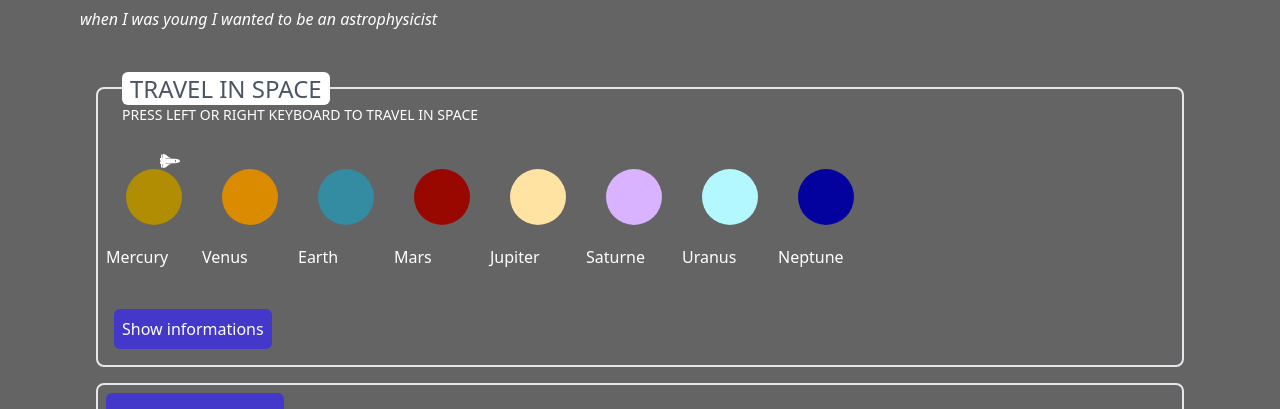
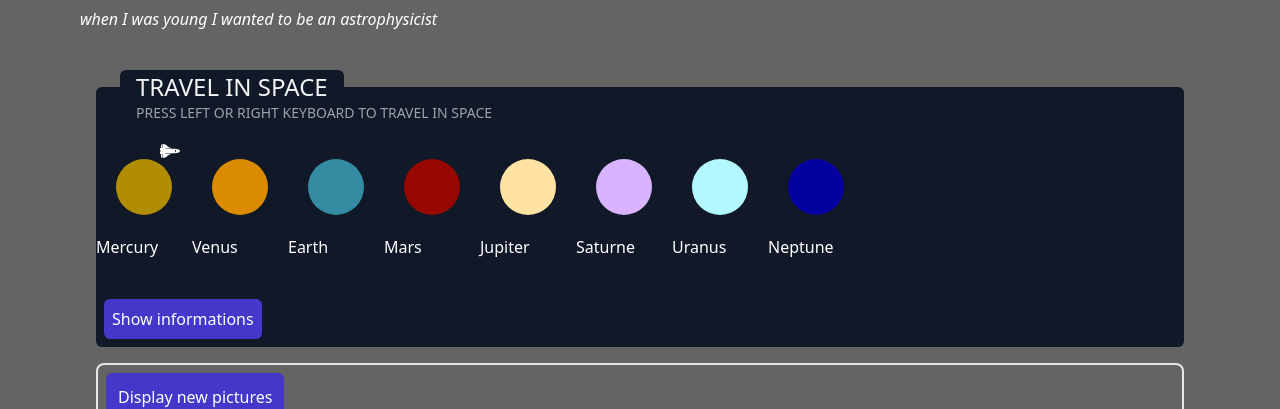
Before and after one commit to Alekiel42/astroDev, a Vue app in the folder astro-dev/: page / in a window 1280 px wide. Shown: the part 121-530 px from the top of the page. Built offline with nearby package versions, Linux system fonts and the light colour scheme; no server answers.

Commit message:
change color background

```diff
--- a/astro-dev/src/components/solarSystem.vue
+++ b/astro-dev/src/components/solarSystem.vue
@@ -1,8 +1,8 @@
 <template>
-  <section class="border-2 mt-6 m-4 p-2 rounded-lg">
-    <div class="relative bottom-6 left-4 uppercase text-2xl text-gray-600">
-      <h2 class="bg-white rounded-md inline px-2">Travel in space</h2>
-      <p class="text-sm text-white">
+  <section class="mt-6 m-4 rounded-md bg-gray-900">
+    <div class="relative bottom-4 left-6 uppercase text-2xl text-gray-100">
+      <h2 class="bg-gray-900 rounded-md inline px-4">Travel in space</h2>
+      <p class="text-sm text-gray-400 px-4">
         Press left or right keyboard to travel in space
       </p>
     </div>
@@ -30,6 +30,7 @@
       {{ informationIsVisible ? "Hide" : "Show" }}
       {{ showInformation.name }} informations
     </button>
+    <!-- information -->
     <div v-if="informationIsVisible">
       <p>Diameter : {{ showInformation.diameter }} km</p>
       <p>
```
